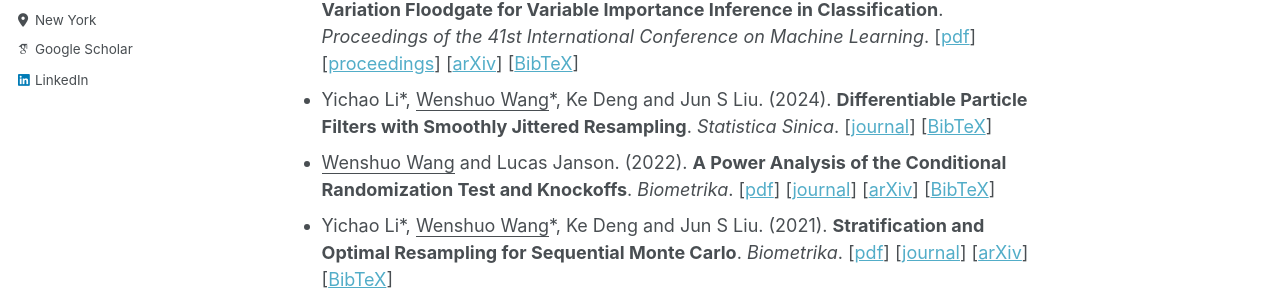
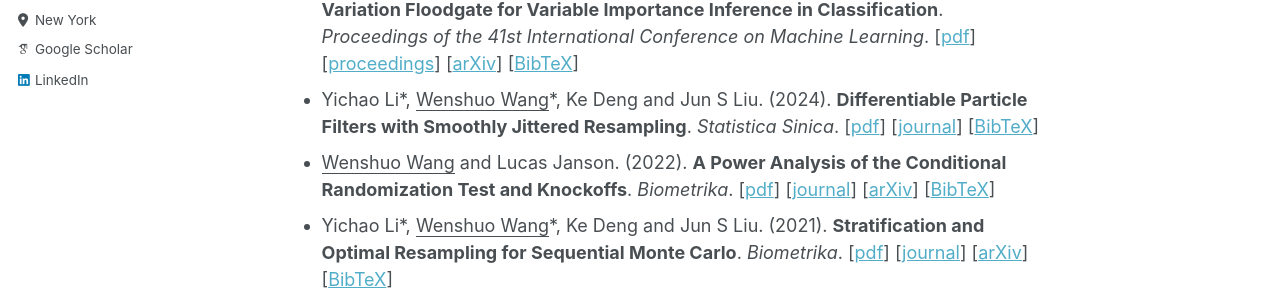
Before and after one commit to wenshuow/wenshuow.github.io, a Jekyll site: the page built from _pages/research.md, in a window 1280 px wide and 900 px high. Shown: the part 415-720 px from the top of the window. Built offline with Jekyll 4.4.1, drawn with Linux system fonts in a browser that asks for light colours; some web fonts are replaced.

Commit message:
Add RRJ pdf

```diff
--- a/_pages/research.md
+++ b/_pages/research.md
@@ -8,7 +8,7 @@ author_profile: true
 \*Author order is determined alphabetically.
 - <u>Wenshuo Wang</u>, Edvard Bakhitov and Dominic Coey. (2026). <strong>Experimentation on Endogenous Graphs</strong>. <em>Proceedings of the AAAI Conference on Artificial Intelligence</em>. [<a href="./files/EEG_WBC.pdf" target="_blank">pdf</a>] [<a href="https://arxiv.org/abs/2410.09267" target="_blank">arXiv</a>] [<a href="./files/EEG_WBC.html" target="_blank">BibTeX</a>]
 - <u>Wenshuo Wang</u>, Lucas Janson, Lihua Lei and Aaditya Ramdas. (2024). <strong>Total Variation Floodgate for Variable Importance Inference in Classification</strong>. <em>Proceedings of the 41st International Conference on Machine Learning</em>. [<a href="./files/ETV_WJLR.pdf" target="_blank">pdf</a>] [<a href="https://proceedings.mlr.press/v235/wang24ad.html" target="_blank">proceedings</a>] [<a href="https://arxiv.org/abs/2309.04002" target="_blank">arXiv</a>] [<a href="./files/ETV-WJLR-2024.html" target="_blank">BibTeX</a>]
-- Yichao Li\*, <u>Wenshuo Wang</u>\*, Ke Deng and Jun S Liu. (2024). <strong>Differentiable Particle Filters with Smoothly Jittered Resampling</strong>. <em>Statistica Sinica</em>. [<a href="https://www.jstor.org/stable/27311859" target="_blank">journal</a>] [<a href="./files/RRJ-LWDL-2024.html" target="_blank">BibTeX</a>]
+- Yichao Li\*, <u>Wenshuo Wang</u>\*, Ke Deng and Jun S Liu. (2024). <strong>Differentiable Particle Filters with Smoothly Jittered Resampling</strong>. <em>Statistica Sinica</em>. [<a href="[./files/EEG_WBC.pdf](https://www3.stat.sinica.edu.tw/statistica/oldpdf/A34n2108.pdf)" target="_blank">pdf</a>] [<a href="https://www.jstor.org/stable/27311859" target="_blank">journal</a>] [<a href="./files/RRJ-LWDL-2024.html" target="_blank">BibTeX</a>]
 - <u>Wenshuo Wang</u> and Lucas Janson. (2022). <strong>A Power Analysis of the Conditional Randomization Test and Knockoffs</strong>. <em>Biometrika</em>. [<a href="./files/CRT_knockoffs_WJ.pdf" target="_blank">pdf</a>] [<a href="https://academic.oup.com/biomet/article-abstract/109/3/631/6415822" target="_blank">journal</a>] [<a href="https://arxiv.org/abs/2010.02304" target="_blank">arXiv</a>] [<a href="./files/CRT_knockoffs-WJ-2020.html" target="_blank">BibTeX</a>]
 - Yichao Li\*, <u>Wenshuo Wang</u>\*, Ke Deng and Jun S Liu. (2021). <strong>Stratification and Optimal Resampling for Sequential Monte Carlo</strong>. <em>Biometrika</em>. [<a href="./files/SMC_LWDL.pdf" target="_blank">pdf</a>] [<a href="https://academic.oup.com/biomet/article-abstract/109/1/181/6132360" target="_blank">journal</a>] [<a href="https://arxiv.org/abs/2004.01975" target="_blank">arXiv</a>] [<a href="./files/SMC-LWDL-2020.html" target="_blank">BibTeX</a>]
 - Stephen Bates\*, Emmanuel Candès\*, Lucas Janson\* and <u>Wenshuo Wang</u>\*. (2020). <strong>Metropolized Knockoff Sampling</strong>. <em>Journal of the American Statistical Association</em>. [<a href="./files/Metropolized_Knockoff_Sampling_BCJW.pdf" target="_blank">pdf</a>] [<a href="https://www.tandfonline.com/doi/full/10.1080/01621459.2020.1729163" target="_blank">journal</a>] [<a href="https://arxiv.org/abs/1903.00434" target="_blank">arXiv</a>] [<a href="https://web.stanford.edu/group/candes/metro/" target="_blank">tutorial</a>] [<a href="https://github.com/wenshuow/metro" target="_blank">code</a>] [<a href="./files/MKS_Dempster_2019.key" target="_blank">Keynote</a>] [<a href="./files/MKS_NESS_2019_Poster.pdf" target="_blank">poster</a>] [<a href="./files/MKS-BCJW-2020.html" target="_blank">BibTeX</a>]
```
